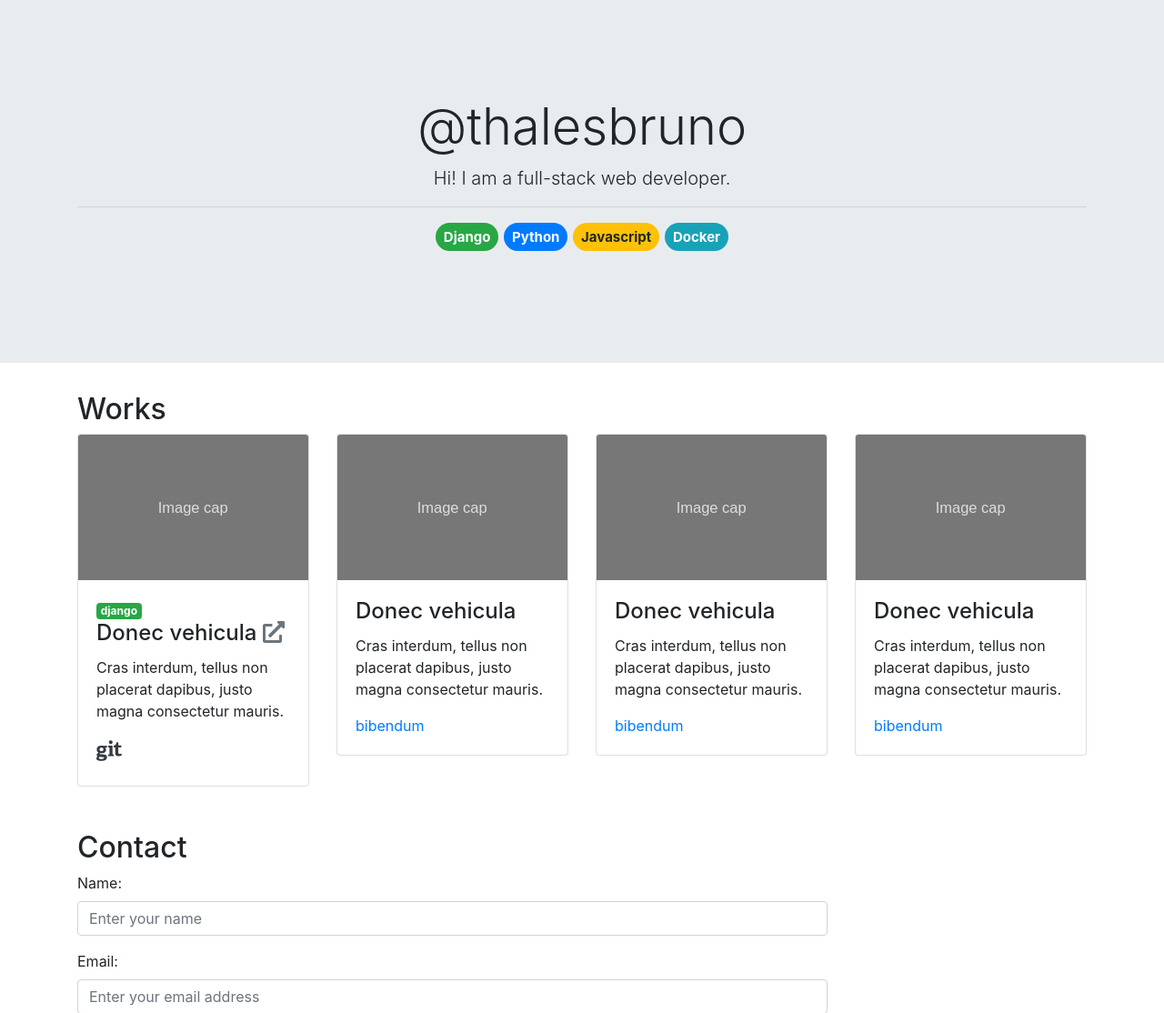
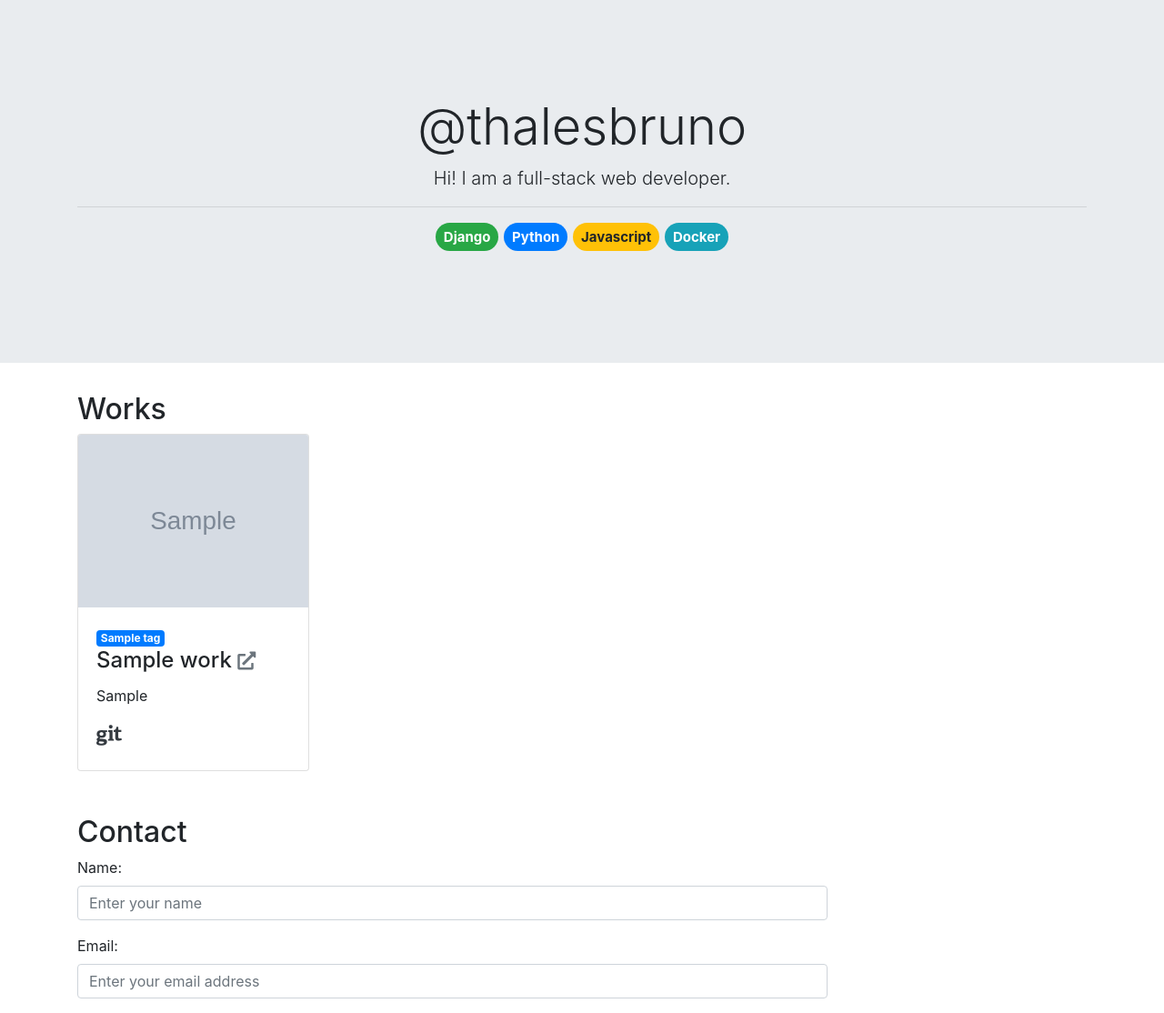
Before and after one commit to thalesbruno/thalesbruno.me, a Django app: page / in a window 1280 px wide. Shown: the part 65-1179 px from the top of the page at 91% size. Run offline with Django 3.2, Linux system fonts and the light colour scheme; tables that the repository leaves empty hold one stand-in row (values such as "Sample post"); grey boxes marked "Sample" are stand-in pictures; some libraries are stand-ins or nearby versions.

Commit message:
updating some styles

```diff
--- a/core/settings.py
+++ b/core/settings.py
@@ -124,8 +124,7 @@ USE_TZ = True
 # https://docs.djangoproject.com/en/2.2/howto/static-files/
 
 STATIC_URL = '/static/'
-STATIC_ROOT = os.path.join(os.path.dirname(BASE_DIR), 'static/')
-STATICFILES_DIRS = [os.path.join(BASE_DIR, 'static/')]
+STATIC_ROOT = os.path.join(BASE_DIR, 'static/')
 MEDIA_URL = '/media/'
 MEDIA_ROOT = os.path.join(os.path.dirname(BASE_DIR), 'media/')
 
--- a/home/views.py
+++ b/home/views.py
@@ -1,6 +1,7 @@
 from django.shortcuts import render, redirect
 from django.core.mail import EmailMessage, BadHeaderError
 from .forms import ContactForm
+from .models import Work
 
 
 def home(request):
@@ -22,15 +23,19 @@ def home(request):
             except Exception as e:
                 print(e)
                 form = ContactForm()
+                works = Work.objects.all()
                 context = {
                     'form': form,
+                    'works': works,
                     'error_message': e
                 }
                 return render(request, 'home.html', context)
         return redirect('thanks')
     form = ContactForm()
+    works = Work.objects.all()
     context = {
         'form': form,
+        'works': works
     }
     return render(request, 'home.html', context)
 
--- /dev/null
+++ b/static/css/custom.css
@@ -0,0 +1,3 @@
+a, a:hover, a:focus {
+    text-decoration: none;
+}
--- a/templates/blog.html
+++ b/templates/blog.html
@@ -16,7 +16,7 @@
                             <span class="badge badge-{{ tag.badge }}">{{ tag.title }}</span>
                             {% endfor %}
                             <h2 class="card-title mb-0">
-                                {{ post.title }}
+                                <a href="#" class="text-dark">{{ post.title }}</a>
                             </h2>
                             <span class="text-muted">posted by {{ post.author }} at {{ post.timestamp }}</span>
                             <div class="card-text mt-2">
@@ -25,9 +25,9 @@
                         </div>
                         <div class="card-footer">
                             <div class="row">
-                                <div class="col-2"><i class="fas fa-clock"></i> 5 min</div>
+                                <div class="col-2"><i class="fas fa-clock"></i> 5 min read</div>
                                 <div class="col-8"></div>
-                                <div class="col-2">Read more</div>
+                                <div class="col-2"><a class="card-link text-dark" href="#">Read more <i class="fas fa-arrow-circle-right"></i></a></div>
                             </div>
                         </div>
                     </div>
--- a/templates/head.html
+++ b/templates/head.html
@@ -5,6 +5,7 @@
     <meta name="viewport" content="width=device-width, initial-scale=1.0">
     <meta http-equiv="X-UA-Compatible" content="ie=edge">
     <link rel="stylesheet" href="{% static 'css/bootstrap.min.css' %}">
+    <link rel="stylesheet" href="{% static 'css/custom.css' %}">
     <link rel="stylesheet" href="{% static 'fa/css/all.min.css' %}">
     <title>@thalesbruno</title>
 </head>
--- a/templates/home.html
+++ b/templates/home.html
@@ -35,52 +35,26 @@
 <div class="container">
     <h2 id="worksSection">Works</h2>
     <div class="row mb-5">
+        {% for work in works %}
         <div class="col-3">
             <div class="card">
-                <img class="card-img-top" src="{% static 'img/image_card.svg' %}" alt="Card image cap">
+                <img class="card-img-top" src="{{ work.thumbnail.url }}" alt="Card image cap">
                 <div class="card-body">
-                    <span class="badge badge-success">django</span>
+                    {% for tag in work.tags.all %}
+                    <span class="badge badge-{{ tag.badge }}">{{ tag.title }}</span>
+                    {% endfor %}
                     <h4 class="card-title">
-                        Donec vehicula
-                        <a href="#" class="h4 text-secondary card-link"><i class="fas fa-external-link-alt"></i></a>
+                        {{ work.title }}
+                        <a href="{{ work.site_url }}" class="h5 text-secondary card-link"><i class="fas fa-external-link-alt"></i></a>
                     </h4>
                     <p class="card-text">
-                        Cras interdum, tellus non placerat dapibus, justo magna consectetur mauris.
+                        {{ work.overview }}
                     </p>
-                    <a href="#" class="h3 text-dark card-link"><i class="fab fa-git"></i></a>
+                    <a href="{{ work.repository_url }}" target="_blank" class="h3 text-dark card-link"><i class="fab fa-git"></i></a>
                 </div>
             </div>
         </div>
-        <div class="col-3">
-            <div class="card">
-                <img class="card-img-top" src="{% static 'img/image_card.svg' %}" alt="Card image cap">
-                <div class="card-body">
-                    <h4 class="card-title">Donec vehicula</h4>
-                    <p class="card-text">Cras interdum, tellus non placerat dapibus, justo magna consectetur mauris.</p>
-                    <a href="#" class="card-link">bibendum</a>
-                </div>
-            </div>
-        </div>
-        <div class="col-3">
-            <div class="card">
-                <img class="card-img-top" src="{% static 'img/image_card.svg' %}" alt="Card image cap">
-                <div class="card-body">
-                    <h4 class="card-title">Donec vehicula</h4>
-                    <p class="card-text">Cras interdum, tellus non placerat dapibus, justo magna consectetur mauris.</p>
-                    <a href="#" class="card-link">bibendum</a>
-                </div>
-            </div>
-        </div>
-        <div class="col-3">
-            <div class="card">
-                <img class="card-img-top" src="{% static 'img/image_card.svg' %}" alt="Card image cap">
-                <div class="card-body">
-                    <h4 class="card-title">Donec vehicula</h4>
-                    <p class="card-text">Cras interdum, tellus non placerat dapibus, justo magna consectetur mauris.</p>
-                    <a href="#" class="card-link">bibendum</a>
-                </div>
-            </div>
-        </div>
+        {% endfor %}
     </div>
     <!-- Contact section -->
     <h2 id="contactSection">Contact</h2>
```
